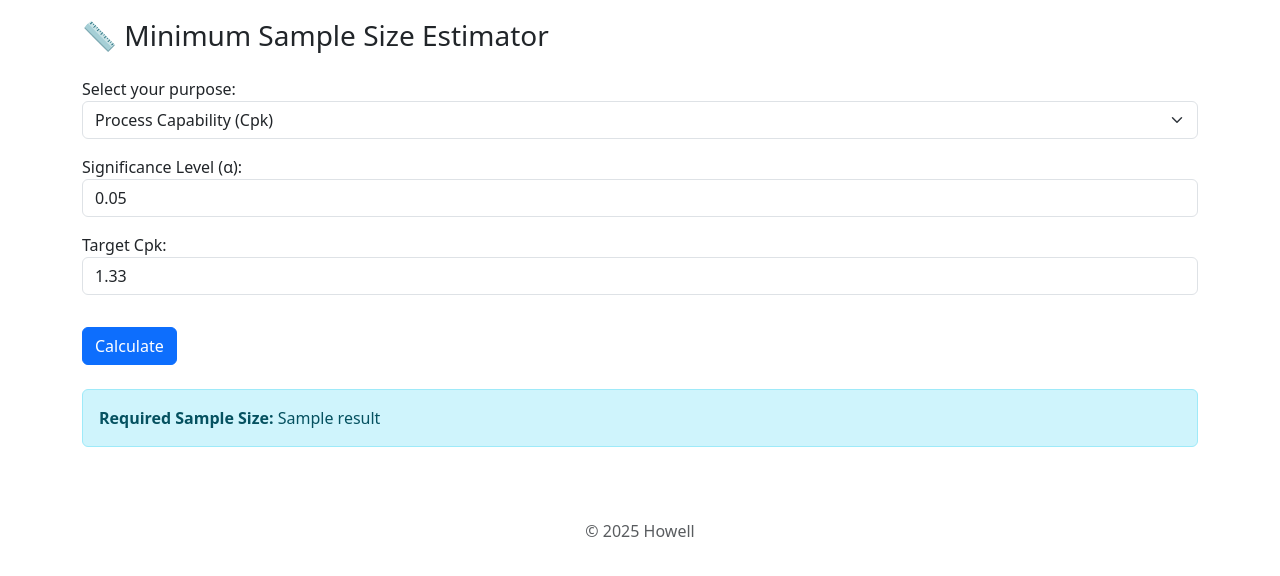
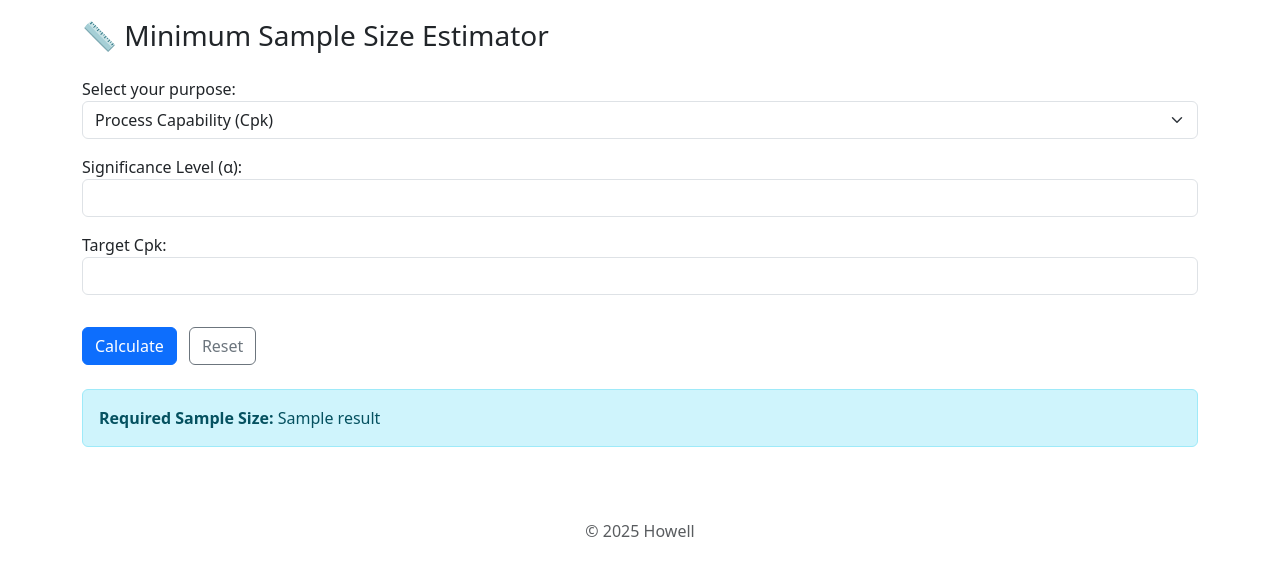
Before and after one commit to FlausK/shapiro-web, a Flask app: template templates/samplesize.html in a window 1280 px wide. Shown: the part 157-733 px from the top of the page. Run offline with Flask 3, Linux system fonts and the light colour scheme; the template is opened without the code that fills it: most values are stand-ins (such as "Sample title", 1, 10 or a date in 2020).

Commit message:
202505201547

```diff
--- a/templates/samplesize.html
+++ b/templates/samplesize.html
@@ -7,50 +7,51 @@
   <div class="mb-3">
     <label for="purpose">Select your purpose:</label>
     <select id="purpose" name="purpose" class="form-select" onchange="toggleFields()">
-      <option value="cpk">Process Capability (Cpk)</option>
-      <option value="ttest">Before/After Comparison (t-test)</option>
-      <option value="reliability">Reliability Test</option>
-      <option value="proportion">Pass Rate / Proportion</option>
+      <option value="cpk" {% if form_data.purpose == 'cpk' %}selected{% endif %}>Process Capability (Cpk)</option>
+      <option value="ttest" {% if form_data.purpose == 'ttest' %}selected{% endif %}>Before/After Comparison (t-test)</option>
+      <option value="reliability" {% if form_data.purpose == 'reliability' %}selected{% endif %}>Reliability Test</option>
+      <option value="proportion" {% if form_data.purpose == 'proportion' %}selected{% endif %}>Pass Rate / Proportion</option>
     </select>
   </div>
 
   <!-- 共通: 有意水準 -->
   <div class="mb-3">
     <label>Significance Level (α):</label>
-    <input type="number" step="0.01" name="alpha" class="form-control" value="0.05">
+    <input type="number" step="0.01" name="alpha" class="form-control" value="{{ form_data.alpha }}">
   </div>
 
   <!-- Cpk用 -->
   <div id="cpk_fields" class="mb-3">
     <label>Target Cpk:</label>
-    <input type="number" step="0.01" name="cpk_target" class="form-control" value="1.33">
+    <input type="number" step="0.01" name="cpk_target" class="form-control" value="{{ form_data.cpk_target }}">
   </div>
 
   <!-- t検定用 -->
   <div id="ttest_fields" class="mb-3" style="display:none">
     <label>Effect Size (d):</label>
-    <input type="number" step="0.01" name="effect_size" class="form-control" value="0.5">
+    <input type="number" step="0.01" name="effect_size" class="form-control" value="{{ form_data.effect_size }}">
     <label class="mt-2">Power (1 - β):</label>
-    <input type="number" step="0.01" name="power" class="form-control" value="0.8">
+    <input type="number" step="0.01" name="power" class="form-control" value="{{ form_data.power }}">
   </div>
 
   <!-- 信頼性試験用 -->
   <div id="reliability_fields" class="mb-3" style="display:none">
     <label>Confidence Level:</label>
-    <input type="number" step="0.01" name="confidence" class="form-control" value="0.95">
+    <input type="number" step="0.01" name="confidence" class="form-control" value="{{ form_data.confidence }}">
     <label class="mt-2">Allowed Failure Rate:</label>
-    <input type="number" step="0.01" name="failure_rate" class="form-control" value="0.1">
+    <input type="number" step="0.01" name="failure_rate" class="form-control" value="{{ form_data.failure_rate }}">
   </div>
 
   <!-- 比率検定 -->
   <div id="proportion_fields" class="mb-3" style="display:none">
     <label>Expected Proportion (e.g., 0.95):</label>
-    <input type="number" step="0.01" name="expected_prop" class="form-control" value="0.95">
+    <input type="number" step="0.01" name="expected_prop" class="form-control" value="{{ form_data.expected_prop }}">
     <label class="mt-2">Margin of Error:</label>
-    <input type="number" step="0.01" name="margin" class="form-control" value="0.05">
+    <input type="number" step="0.01" name="margin" class="form-control" value="{{ form_data.margin }}">
   </div>
 
   <button type="submit" class="btn btn-primary mt-3">Calculate</button>
+  <button type="reset" class="btn btn-outline-secondary mt-3 ms-2">Reset</button>
 </form>
 
 {% if result %}
@@ -58,6 +59,12 @@
     <strong>Required Sample Size:</strong> {{ result }}
   </div>
 {% endif %}
+
+<style>
+  select:invalid, input:placeholder-shown {
+    color: #888;
+  }
+</style>
 
 <script>
 function toggleFields() {
```
Also changed, not shown: static/weibull_cdf.png (added), static/weibull_pdf.png (added).
